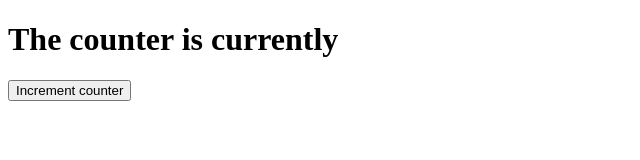
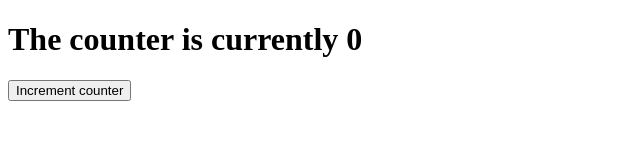
Before and after one commit to codecamjam/react-testing-with-jest-and-enzyme, a React app in the folder section2/: page / in a window 1280 px wide. Shown: the top 160 px of the page, without its empty margins (0-640 px from the left). Built offline with nearby package versions, Linux system fonts and the light colour scheme.

Commit message:
l25 test initial counter display

```diff
--- a/section2/src/App.js
+++ b/section2/src/App.js
@@ -1,9 +1,14 @@
+import { useState } from "react";
 import "./App.css";
 
 function App() {
+  const [count, setCount] = useState(0);
   return (
     <div data-test="component-app">
-      <h1 data-test="counter-display">The counter is currently</h1>
+      <h1 data-test="counter-display">
+        The counter is currently&nbsp;
+        <span data-test="count">{count}</span>
+      </h1>
       <button data-test="increment-button">Increment counter </button>
     </div>
   );
```
Also changed, not shown: 1 other file (tests, documents, lock files or other folders).
